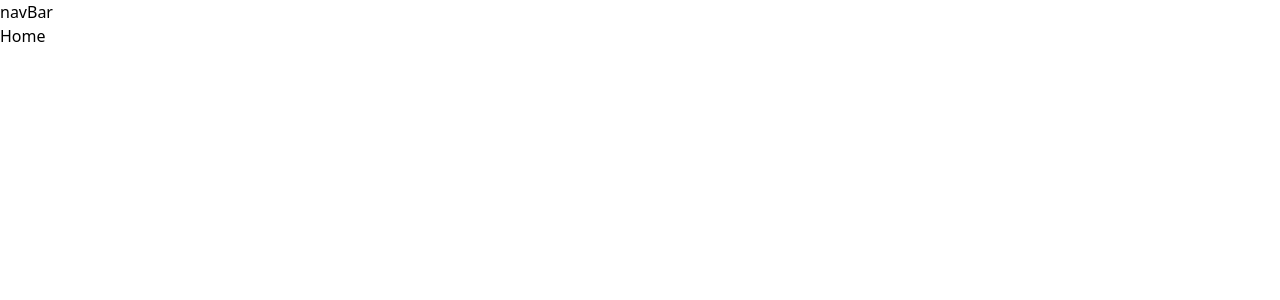
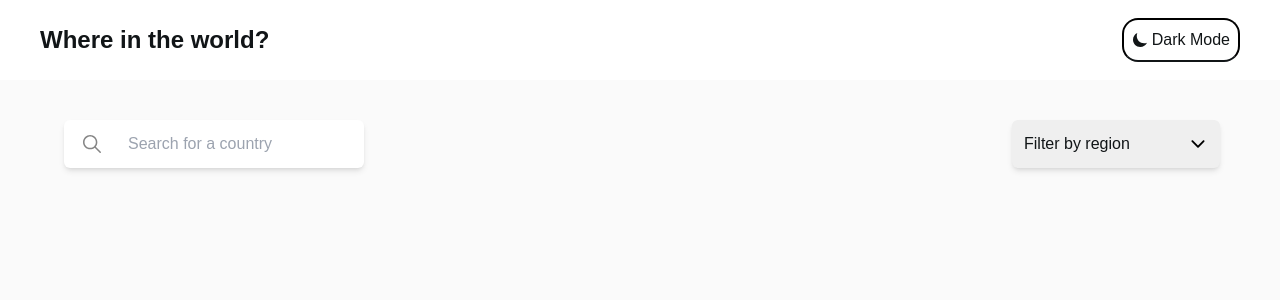
Before and after one commit to youssefezzat304/Countries-Quest, a React (Vite) app in the folder client/: page / in a window 1280 px wide. Shown: the top 300 px of the page. Built offline with nearby package versions, Linux system fonts and the light colour scheme.

Commit message:
version 1.1.0 (dark mode + search)

```diff
--- a/client/src/App.jsx
+++ b/client/src/App.jsx
@@ -4,18 +4,26 @@ import { BrowserRouter, Routes, Route } from "react-router-dom";
 import "./index.css";
 
 //--------------- Components -----------
-import NavBar from "./components/NavBar";
+import NavBarr from "./components/NavBarr";
 
 //--------------- Pages ----------------
 import Home from "./pages/Home";
 import Info from "./pages/Info";
+import { useState } from "react";
+
+
 
 function App() {
+  const [darkMode, setDarkMode] = useState(false);
+
+  const toggleDarkMode = () => {
+    setDarkMode(!darkMode);
+  };
   return (
     <>
-      <NavBar />
+      <NavBarr className="z-10" darkMode={darkMode} toggleDarkMode={toggleDarkMode}/>
       <Routes>
-        <Route path="/" element={<Home />} />
+        <Route path="/" element={<Home darkMode={darkMode}/>} />
         <Route path="/info" element={<Info />} />
       </Routes>
     </>
--- a/client/src/components/NavBar.jsx
+++ /dev/null
@@ -1,9 +0,0 @@
-import React from 'react'
-
-const navBar = () => {
-  return (
-    <div>navBar</div>
-  )
-}
-
-export default navBar
--- /dev/null
+++ b/client/src/components/NavBarr.jsx
@@ -0,0 +1,27 @@
+import React, { useState } from "react";
+import { IoMoonSharp } from "react-icons/io5";
+
+const NavBarr = ({ darkMode, toggleDarkMode }) => {
+
+
+  return (
+    <section className={darkMode && "dark"}>
+      <div className="min-h-20 flex justify-between px-10 shadow-md dark:bg-d-blue">
+        <label className="text-vd-blue-lm content-center text-2xl font-semibold dark:text-white-txt">
+          Where in the world?
+        </label>
+        <button
+          className="flex self-center p-2 gap-1 border-2 border-b-vd-blue-lm rounded-2xl hover:origin-top-left hover:ease-out duration-200 dark:border-white-txt"
+          onClick={() => toggleDarkMode()}
+        >
+          <IoMoonSharp className="self-center text-vd-blue-lm text-l dark:text-white-txt" />
+          <label className="text-vd-blue-lm content-center text-base font-light hover:cursor-pointer dark:text-white-txt">
+            Dark Mode
+          </label>
+        </button>
+      </div>
+    </section>
+  );
+};
+
+export default NavBarr;
--- a/client/src/index.css
+++ b/client/src/index.css
@@ -1,3 +1,7 @@
 @tailwind base;
 @tailwind components;
 @tailwind utilities;
+
+* {
+  @apply transition-colors duration-200 font-Nunito
+}
--- a/client/src/pages/Home.jsx
+++ b/client/src/pages/Home.jsx
@@ -1,9 +1,40 @@
-import React from 'react'
+import React from "react";
+import { IoIosSearch, IoIosArrowDown } from "react-icons/io";
 
-const Home = () => {
+const Home = ({ darkMode }) => {
   return (
-    <div>Home</div>
-  )
-}
+    <section className={darkMode && "dark"}>
+      <div className="bg-vl-gray-lm h-lvh dark:bg-vd-blue">
+        {/* -----------------Search and List-------------------- */}
+        <div className="flex justify-between px-10 pt-10">
+          <div className="w-full flex relative">
+            <IoIosSearch className="self-center relative left-10 text-2xl text-d-gray-lm dark:text-white-txt" />
+            <input
+              type="search"
+              placeholder="Search for a country"
+              className="w-3/12 min-w-[300px] h-12 rounded-md pl-16 text-vd-blue-lm shadow-md  dark:bg-d-blue"
+            />
+          </div>
+          <div className="flex">
+            <select
+              name="region-menu"
+              id=""
+              className="text-vd-blue-lm w-52 px-3 rounded-md shadow-md appearance-none cursor-pointer  dark:bg-d-blue dark:text-white-txt"
+            >
+              <option value="1">Filter by region</option>
+              <option value="2">Africa</option>
+              <option value="3">America</option>
+              <option value="4">Aisa</option>
+              <option value="4">Europe</option>
+              <option value="4">Oceania</option>
+            </select>
+            <IoIosArrowDown className="relative right-8 self-center text-xl cursor-pointer dark:text-white-txt" />
+          </div>
+        </div>
+        {/* ------------------------------------------------------ */}
+      </div>
+    </section>
+  );
+};
 
-export default Home
+export default Home;
--- a/client/tailwind.config.js
+++ b/client/tailwind.config.js
@@ -3,6 +3,18 @@ export default {
   content: ["./index.html", "./src/**/*.{js,ts,jsx,tsx}"],
   theme: {
     extend: {},
+    colors: {
+      'd-blue': 'hsl(209, 23%, 22%)',
+      'vd-blue': 'hsl(207, 26%, 17%)',
+      'vd-blue-lm': 'hsl(200, 15%, 8%)',
+      'd-gray-lm': 'hsl(0, 0%, 52%)',
+      'vl-gray-lm': 'hsl(0, 0%, 98%)',
+      'white-txt': 'hsl(0, 0%, 100%)',
+    },
+    fontFamily: {
+      'Nunito': ['Nunito Sans', 'sans-serif'],
+    }
   },
   plugins: [],
+  darkMode: "class",
 };
--- /dev/null
+++ b/package.json
@@ -0,0 +1,5 @@
+{
+  "dependencies": {
+    "react-icons": "^5.2.1"
+  }
+}
```
Also changed, not shown: client/src/style.css (added), 1 other file (tests, documents, lock files or other folders).
